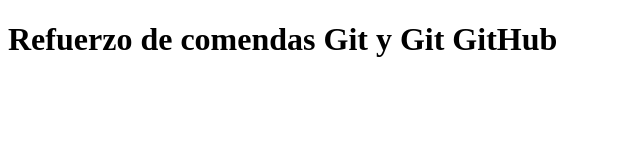
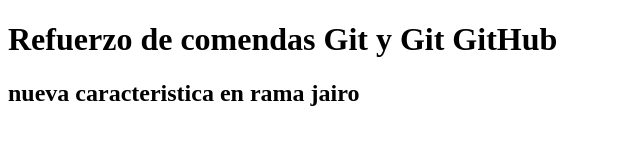
Before and after one commit to LuisCarlos2025/Refuerzo-Talento-Sesi-n-6, a plain HTML site: page index.html in a window 1280 px wide. Shown: the whole page, without its empty margins (0-640 px from the left). Drawn offline with Linux system fonts and the light colour scheme.

Commit message:
Se agrega titulo h2

```diff
--- a/index.html
+++ b/index.html
@@ -8,6 +8,7 @@
 </head>
 <body>
     <h1>Refuerzo de comendas Git y Git GitHub</h1>
+    <h2>nueva caracteristica en rama jairo</h2>
 
 </body>
 </html>
```
